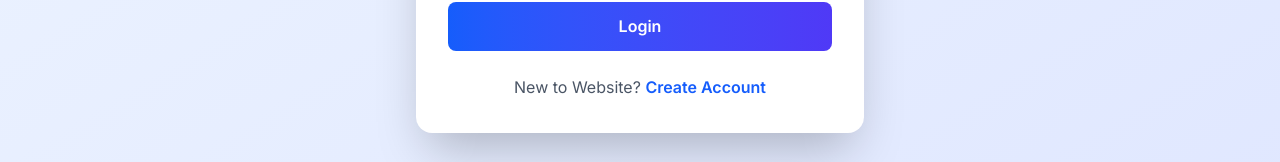
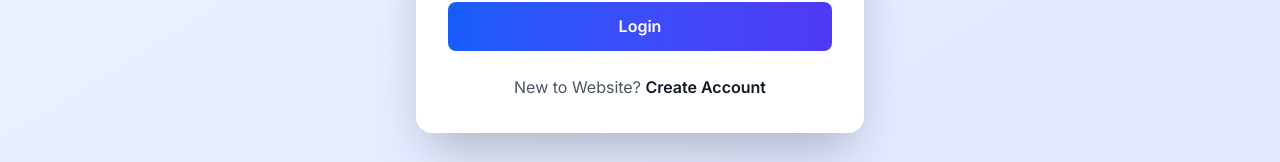
Before and after one commit to Dwivedi-Alok/NayaySutra, a React (Vite) app: page /efiling in a window 1280 px wide. Shown: the part 638-800 px from the top of the page. Built offline with nearby package versions, Linux system fonts and the light colour scheme.

Commit message:
changed color to black

```diff
--- a/src/components/EFilling.jsx
+++ b/src/components/EFilling.jsx
@@ -103,7 +103,7 @@ const EFiling = () => {
                 <button
                   type="button"
                   onClick={() => setShowRegistration(true)}
-                  className="text-blue-600 hover:text-blue-700 font-semibold"
+                  className="text-black-600 hover:text-blue-700 font-semibold"
                 >
                   Create Account
                 </button>
```
